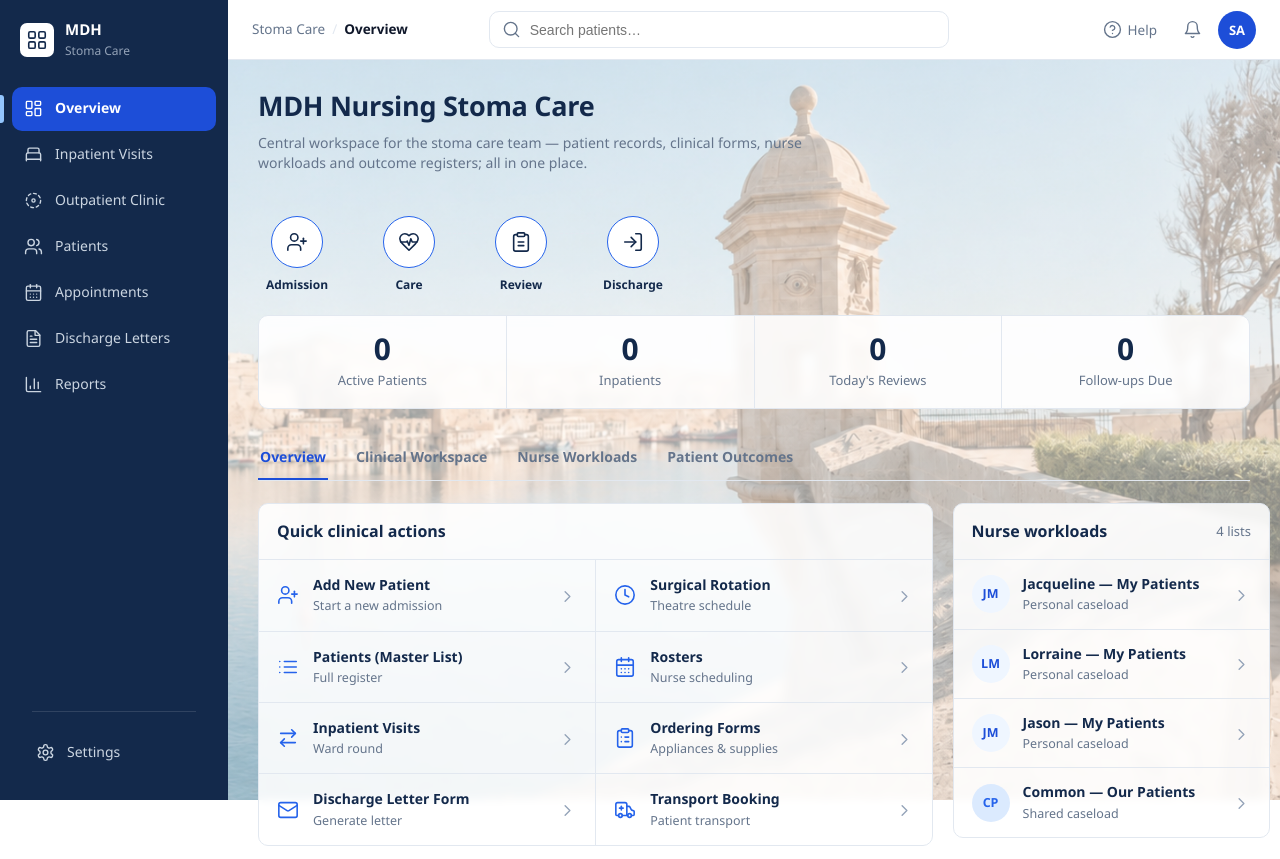
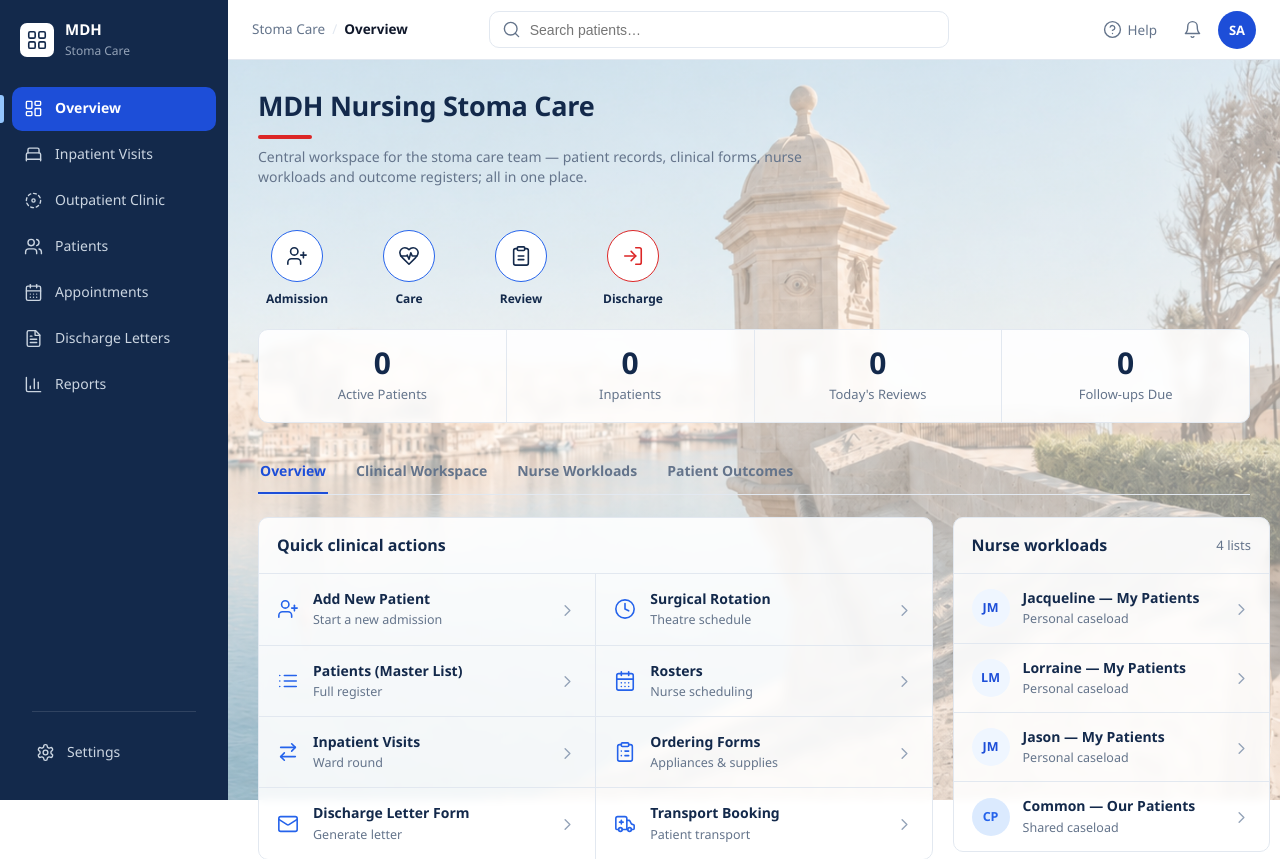
Before and after one commit to jasonfenech118-ctrl/dashborad, a Django app: page / in a window 1280 px wide. Shown: the top 859 px of the page. Run offline with Django 5.2, Linux system fonts and the light colour scheme; the visitor is signed in with stand-in values (Sample User, id 1); data that the repository does not hold is empty.

Commit message:
Add a touch of red to the home page (#58)
Red underline under the dashboard title and a red care-pathway Discharge endpoint node.

```diff
--- a/backend/templates/clinic/dashboard.html
+++ b/backend/templates/clinic/dashboard.html
@@ -98,6 +98,9 @@
   .page{padding:26px 30px 40px;max-width:1360px;width:100%;}
   .page-head{display:flex;justify-content:space-between;align-items:flex-start;gap:30px;flex-wrap:wrap;}
   .page-head h1{font-size:27px;font-weight:800;color:var(--navy-900);letter-spacing:-.3px;}
+  /* touch of red — accent underline under the page title */
+  .page-head h1::after{content:"";display:block;width:54px;height:4px;border-radius:2px;
+    background:var(--danger);margin-top:10px;}
   .page-head p{margin-top:8px;color:var(--text-secondary);font-size:14px;max-width:560px;}
 
   /* care pathway */
@@ -105,6 +108,8 @@
   .pw-node{display:flex;flex-direction:column;align-items:center;width:78px;text-align:center;}
   .pw-dot{width:52px;height:52px;border-radius:50%;border:1.75px solid var(--teal-600);color:var(--teal-600);
     background:var(--surface);display:grid;place-items:center;}
+  /* touch of red — the discharge (endpoint) node */
+  .pw-dot.end{border-color:var(--danger);color:var(--danger);}
   .pw-node span{margin-top:8px;font-size:12px;font-weight:600;color:var(--navy-900);}
   .pw-line{flex:none;width:34px;height:52px;display:flex;align-items:center;}
   .pw-line::before{content:"";flex:1;border-top:1.75px dashed var(--border);}
@@ -343,7 +348,7 @@
             </div>
             <div class="pw-line" aria-hidden="true"></div>
             <div class="pw-node">
-              <span class="pw-dot"><svg class="ic ic-lg" viewBox="0 0 24 24" aria-hidden="true"><path d="M15 3h4a2 2 0 0 1 2 2v14a2 2 0 0 1-2 2h-4"/><polyline points="10 17 15 12 10 7"/><line x1="15" x2="3" y1="12" y2="12"/></svg></span>
+              <span class="pw-dot end"><svg class="ic ic-lg" viewBox="0 0 24 24" aria-hidden="true"><path d="M15 3h4a2 2 0 0 1 2 2v14a2 2 0 0 1-2 2h-4"/><polyline points="10 17 15 12 10 7"/><line x1="15" x2="3" y1="12" y2="12"/></svg></span>
               <span>Discharge</span>
             </div>
           </div>
```
